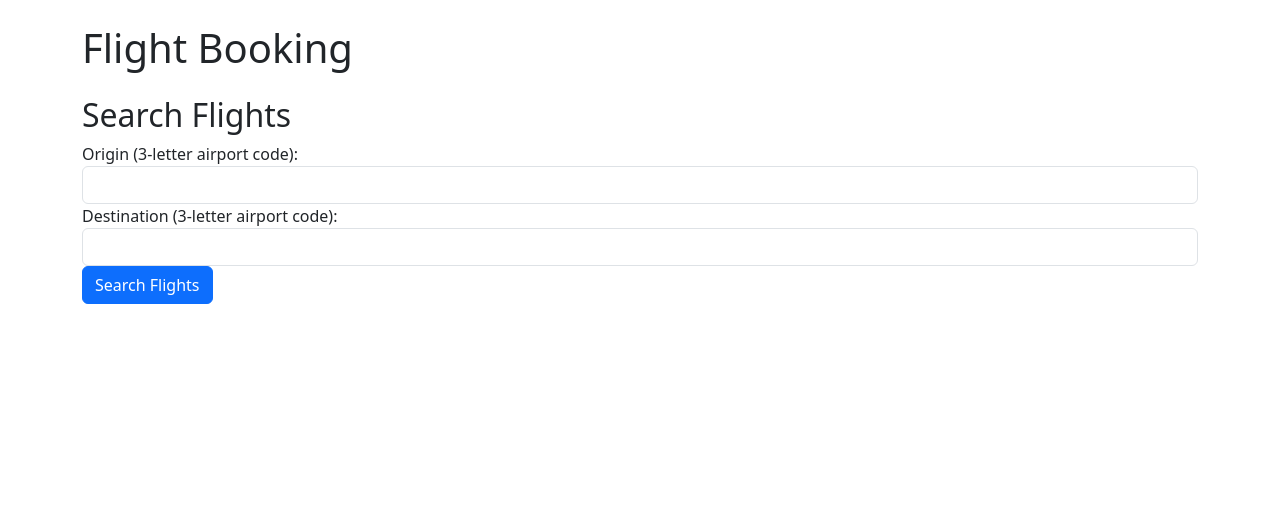
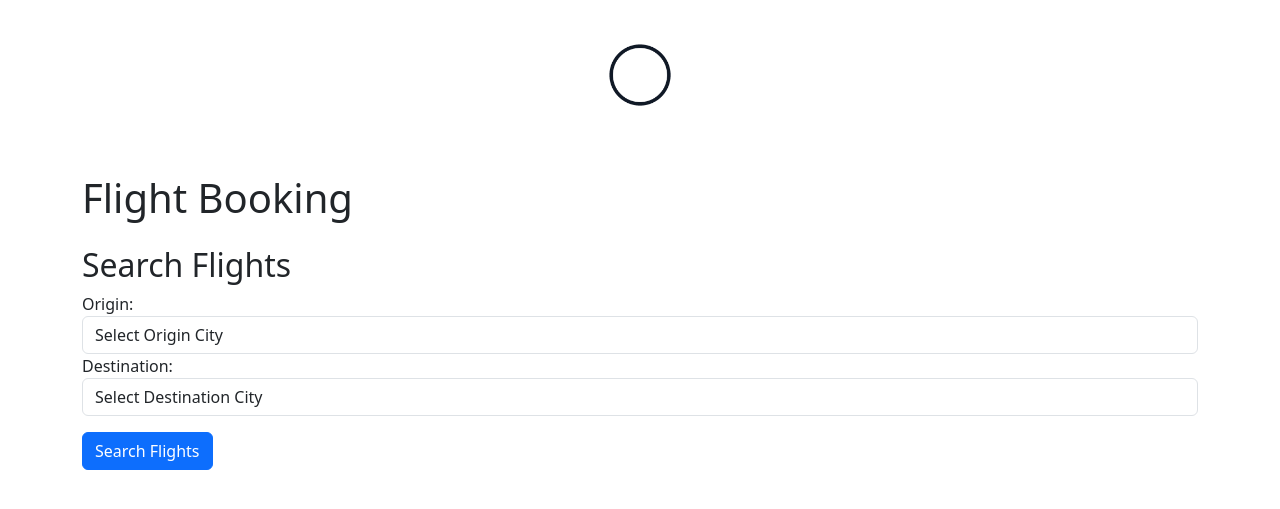
Before and after one commit to temporal-sa/temporal-flight-booking, a Flask app: page / in a window 1280 px wide. Shown: the top 509 px of the page. Run offline with Flask 3, Linux system fonts and the light colour scheme.

Commit message:
added seats workflow, refactored UI
Signed-off-by: ktenzer <keith.tenzer@gmail.com>

```diff
--- a/app.py
+++ b/app.py
@@ -3,12 +3,11 @@
 import string
 from datetime import datetime, timedelta
 from temporalio.client import Client
-import asyncio
 from flights_activities import GetFlightsInput
 import uuid
 
 # Import the workflow from the previous code
-from flights_workflow import GetFlightsWorkflow
+from flights_workflow import GetFlightsWorkflow, GetSeatConfigurationWorkflow
 
 
 app = Flask(__name__)
@@ -18,34 +17,29 @@
     reservation_id = str(uuid.uuid4().int)[:6]
 
     if request.method == 'POST':
-
         # Get form data
         input = GetFlightsInput(
             origin=request.form.get('origin'),
             destination=request.form.get('destination'),
         )
 
-
-        # Generate random flights
-        #flights = generate_flights(origin, destination)
-
         # Start Temporal workflow
         client = await Client.connect("localhost:7233")
 
-        result = await client.execute_workflow(
+        flights = await client.execute_workflow(
             GetFlightsWorkflow.run,
             input,
-            id=f'{input.origin}-{input.destination}-{reservation_id}',
+            id=f'flights-{input.origin}-{input.destination}-{reservation_id}',
             task_queue="default",
         )
 
-        return render_template('flights.html', flights=result)
-
-    return render_template('index.html')
+        return render_template('flights.html', reservation_id=reservation_id, flights=flights)
+    return render_template('index.html', cities=generate_cities())
 
 
-@app.route('/select/<flight_number>', methods=['GET', 'POST'])
-def select_seat(flight_number):
+@app.route('/select/<reservation_id>/<origin>/<destination>/<flight_number>/<flight_model>', methods=['GET', 'POST'])
+async def select_seat(reservation_id, origin, destination, flight_number, flight_model):
+
     if request.method == 'POST':
         # Get form data
         seat = request.form.get('seat')
@@ -53,10 +47,35 @@
         # Generate confirmation number: 6 characters, uppercase letters and digits
         confirmation_number = ''.join(random.choices(string.ascii_uppercase + string.digits, k=6))
 
-        return render_template('confirmation.html', flight_number=flight_number, seat=seat, confirmation_number=confirmation_number)
+        return render_template('confirmation.html', flight_number=flight_number, flight_model=flight_model, seat=seat, confirmation_number=confirmation_number)
+    else:
+        # Start Temporal workflow
+        client = await Client.connect("localhost:7233")
 
-    return render_template('select_seat.html', flight_number=flight_number)
+        seat_rows = await client.execute_workflow(
+            GetSeatConfigurationWorkflow.run,
+            flight_model,
+            id=f'seats-{origin}-{destination}-{reservation_id}',
+            task_queue="default",
+        )
 
+        return render_template('select_seat.html', reservation_id=reservation_id, origin=origin, destination=destination, flight_number=flight_number, flight_model=flight_model, seat_rows=seat_rows)
+
+def generate_cities():
+    # List of cities
+    cities = [
+        'New York',
+        'Los Angeles',
+        'Chicago',
+        'San Francisco',
+        'Seattle',
+        'Miami',
+        'Atlanta',
+        'Boston',
+        'Dallas',
+        'Denver'
+    ]
+    return cities
 
 if __name__ == '__main__':
     app.run(debug=True)
--- a/templates/base.html
+++ b/templates/base.html
@@ -5,8 +5,22 @@
     <meta name="viewport" content="width=device-width, initial-scale=1">
     <title>Flight Booking</title>
     <link href="https://cdn.jsdelivr.net/npm/bootstrap@5.3.0-alpha3/dist/css/bootstrap.min.css" rel="stylesheet" integrity="sha384-KK94CHFLLe+nY2dmCWGMq91rCGa5gtU4mk92HdvYe+M/SXH301p5ILy+dN9+nJOZ" crossorigin="anonymous">
+    <style>
+      .header-image {
+        text-align: center;
+        margin-top: 0px;
+      }
+
+      .header-image img {
+        width: 150px;
+        height: 150px;
+      }
+    </style>
   </head>
   <body>
+    <div class="header-image">
+      <img src="{{ url_for('static', filename='Temporal_Logo_Animation.ac2f7996.gif') }}" alt="Animated Image">
+    </div>
     <div class="container">
       <h1 class="mt-4 mb-4">Flight Booking</h1>
       {% block content %}
--- a/templates/confirmation.html
+++ b/templates/confirmation.html
@@ -5,6 +5,7 @@
 <h2>Booking Confirmation</h2>
 
 <p>Flight: {{ flight_number }}</p>
+<p>Model: {{ flight_model }}</p>
 <p>Seat: {{ seat }}</p>
 <p>Confirmation Number: {{ confirmation_number }}</p>
 
--- a/templates/flights.html
+++ b/templates/flights.html
@@ -8,6 +8,7 @@
   <thead>
     <tr>
       <th scope="col">Flight Number</th>
+      <th scope="col">Flight Model</th>
       <th scope="col">Origin</th>
       <th scope="col">Destination</th>
       <th scope="col">Time</th>
@@ -18,10 +19,11 @@
     {% for flight in flights %}
         <tr>
             <td>{{ flight.flight_number }}</td>
+            <td>{{ flight.flight_model }}</td>
             <td>{{ flight.origin }}</td>
             <td>{{ flight.destination }}</td>
             <td>{{ flight.time }}</td>
-            <td><a href="/select/{{ flight.flight_number }}" class="btn btn-primary">Select</a></td>
+            <td><a href="/select/{{ reservation_id }}/{{ flight.origin }}/{{ flight.destination }}/{{ flight.flight_number }}/{{ flight.flight_model }}" class="btn btn-primary">Select</a></td>
         </tr>
     {% endfor %}
   </tbody>
--- a/templates/index.html
+++ b/templates/index.html
@@ -4,16 +4,53 @@
 
 <h2>Search Flights</h2>
 
-<form action="/" method="post" class="mb-4">
+<div id="error-message" class="alert alert-danger" role="alert" style="display: none;"></div>
+
+<form id="flight-search-form" class="mb-4" Action="/" Method="POST">
   <div class="form-group">
-    <label for="origin">Origin (3-letter airport code):</label>
-    <input type="text" id="origin" name="origin" class="form-control" required>
+    <label for="origin">Origin:</label>
+    <select id="origin" name="origin" class="form-control" required>
+      <option value="" selected disabled>Select Origin City</option>
+      {% for city in cities %}
+      <option value="{{ city }}">{{ city }}</option>
+      {% endfor %}
+    </select>
   </div>
   <div class="form-group">
-    <label for="destination">Destination (3-letter airport code):</label>
-    <input type="text" id="destination" name="destination" class="form-control" required>
+    <label for="destination">Destination:</label>
+    <select id="destination" name="destination" class="form-control" required>
+      <option value="" selected disabled>Select Destination City</option>
+      {% for city in cities %}
+      <option value="{{ city }}">{{ city }}</option>
+      {% endfor %}
+    </select>
   </div>
-  <button type="submit" class="btn btn-primary">Search Flights</button>
+  <button type="submit" class="btn btn-primary my-3">Search Flights</button>
 </form>
 
+<script>
+  document.getElementById("flight-search-form").addEventListener("submit", function(event) {
+    event.preventDefault();
+
+    var origin = document.getElementById("origin").value;
+    var destination = document.getElementById("destination").value;
+    var errorMessageElement = document.getElementById("error-message");
+
+    if (!origin || !destination) {
+      errorMessageElement.style.display = "block";
+      errorMessageElement.textContent = "Please select both origin and destination cities.";
+      return;
+    }
+
+    if (origin === destination) {
+      errorMessageElement.style.display = "block";
+      errorMessageElement.textContent = "Origin and destination cities cannot be the same.";
+      return;
+    }
+
+    // Proceed with flight search
+    document.getElementById("flight-search-form").submit();
+  });
+</script>
+
 {% endblock %}
--- a/templates/select_seat.html
+++ b/templates/select_seat.html
@@ -25,11 +25,10 @@
     }
   }
 </style>
-
 <div class="container">
-    <form action="/select/{{ flight_number }}" method="post">
+    <form action="/select/{{ reservation_id }}/{{ origin }}/{{ destination }}/{{ flight_number }}/{{ flight_model }}" method="post">
         <div class="plane">
-            {% for row in range(1, 21) %}
+            {% for row in range(1, seat_rows) %}
             <div class="row seat-row justify-content-center">
                 <div class="col-6 col-sm-5 seat-section d-flex justify-content-around">
                     {% for seat in 'ABC' %}
--- a/worker.py
+++ b/worker.py
@@ -7,8 +7,9 @@
 
 from flights_activities import (
     get_flights,
+    get_seat_rows,
 )
-from flights_workflow import GetFlightsWorkflow
+from flights_workflow import GetFlightsWorkflow, GetSeatConfigurationWorkflow
 
 
 async def main():
@@ -39,9 +40,10 @@
     worker = Worker(
         client,
         task_queue="default",
-        workflows=[GetFlightsWorkflow],
+        workflows=[GetFlightsWorkflow, GetSeatConfigurationWorkflow],
         activities=[
             get_flights,
+            get_seat_rows,
         ],
     )
     await worker.run()
```
Also changed, not shown: flights_activities.py (+9 -2 lines), flights_workflow.py (+17 -1 lines), README.md, static/Temporal_Logo_Animation.ac2f7996.gif (added), static/app.png (renamed from images/app.png).
